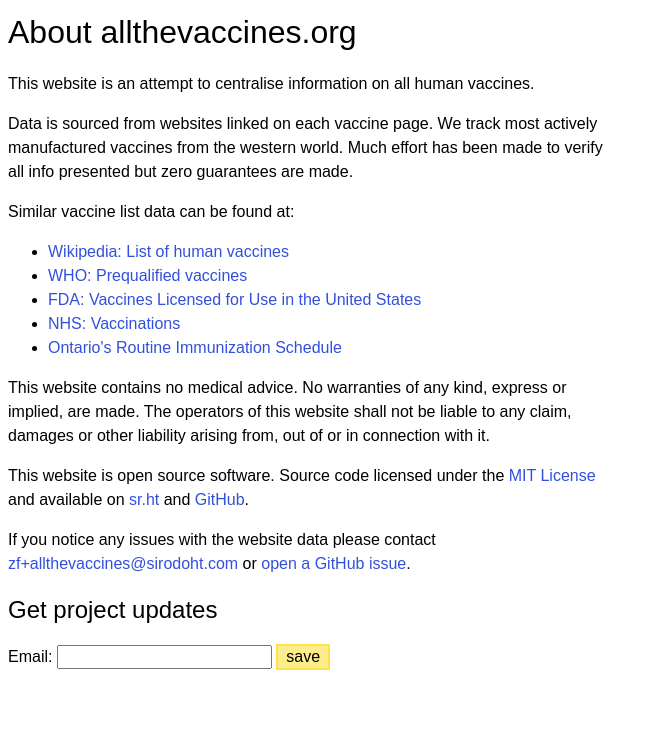
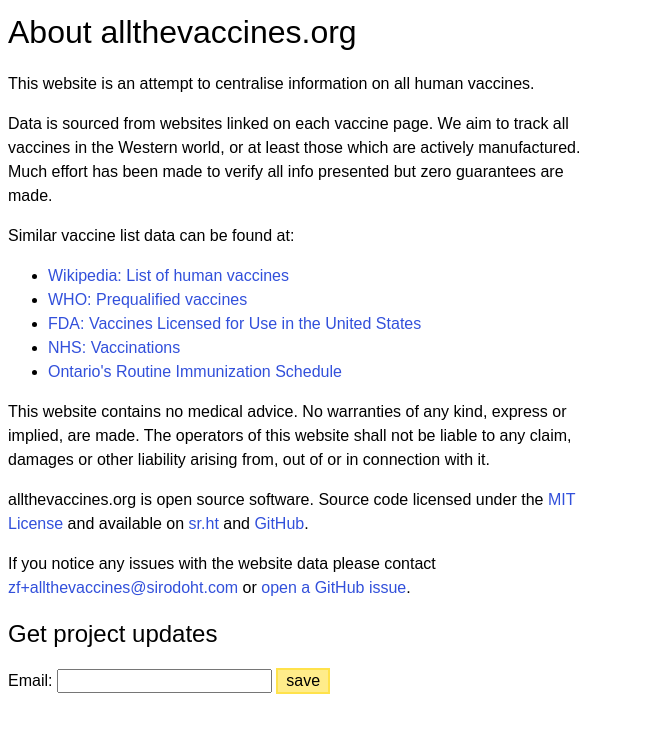
Before and after one commit to sirodoht/allthevaccines, a Django app: page /about/ in a window 1280 px wide. Shown: the part 56-800 px from the top of the page, without its empty margins (0-658 px from the left). Run offline with Django 4.2, Linux system fonts and the light colour scheme.

Commit message:
update about page copy

```diff
--- a/main/templates/main/about.html
+++ b/main/templates/main/about.html
@@ -11,9 +11,10 @@
         This website is an attempt to centralise information on all human vaccines.
     </p>
     <p>
-        Data is sourced from websites linked on each vaccine page. We track
-        most actively manufactured vaccines from the western world. Much effort
-        has been made to verify all info presented but zero guarantees are made.
+        Data is sourced from websites linked on each vaccine page. We aim to
+        track all vaccines in the Western world, or at least those which are
+        actively manufactured. Much effort has been made to verify all info
+        presented but zero guarantees are made.
     </p>
     <p>
         Similar vaccine list data can be found at:
@@ -52,7 +53,7 @@
         from, out of or in connection with it.
     </p>
     <p>
-        This website is open source software. Source code licensed under the
+        allthevaccines.org is open source software. Source code licensed under the
         <a href="https://git.sr.ht/~sirodoht/allthevaccines/blob/master/LICENSE">MIT License</a>
         and available on
         <a href="https://git.sr.ht/~sirodoht/allthevaccines">sr.ht</a>
```
